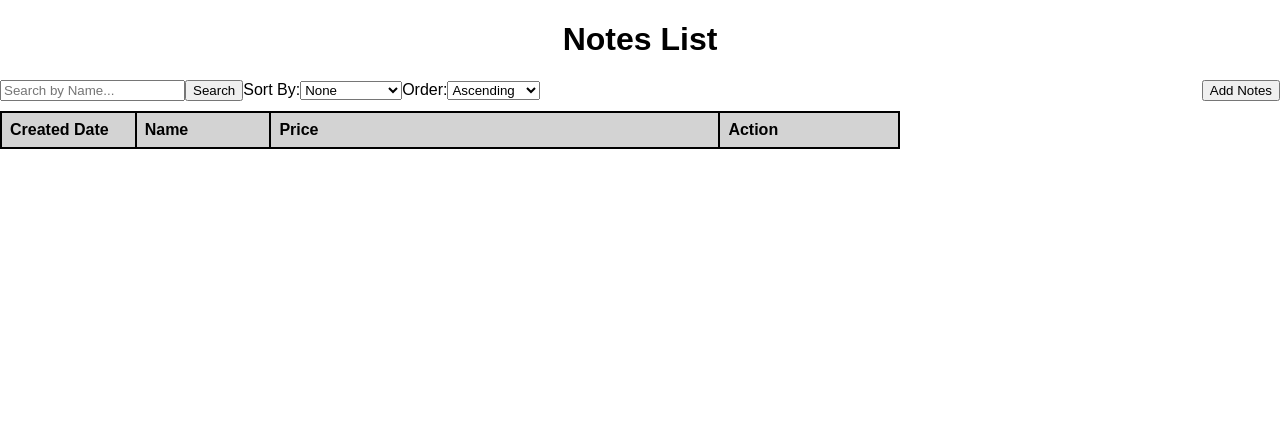
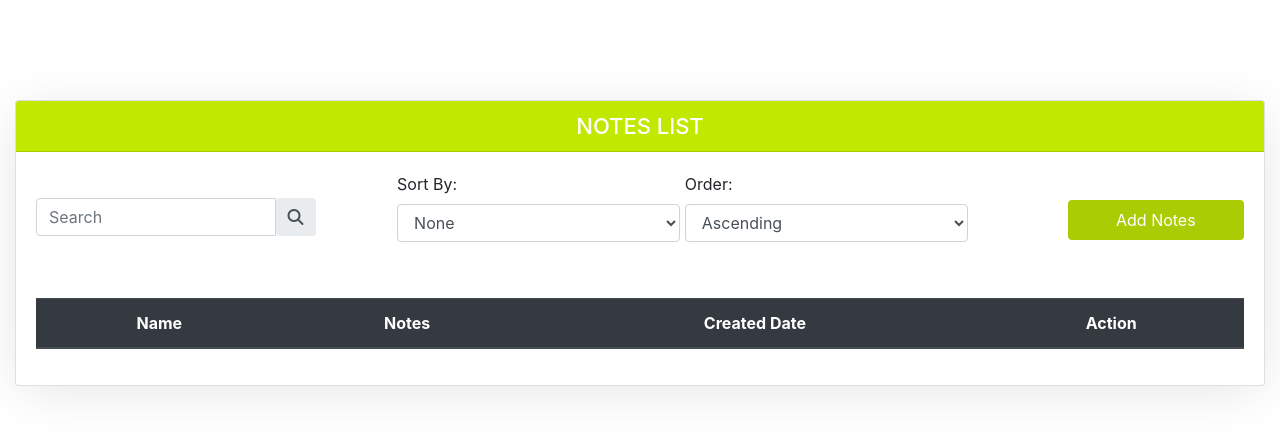
Before and after one commit to usamach85/Notes, a React (Create React App) app: page / in a window 1280 px wide. Shown: the top 432 px of the page. Built offline with nearby package versions, Linux system fonts and the light colour scheme.

Commit message:
UI is beautified

```diff
--- a/package.json
+++ b/package.json
@@ -4,6 +4,7 @@
   "private": true,
   "dependencies": {
     "@fortawesome/fontawesome-free": "^6.4.0",
+    "bootstrap": "^4.6.0",
     "node-modules": "^1.0.1",
     "react": "^16.4.1",
     "react-bootstrap": "^2.7.4",
--- a/src/App.css
+++ b/src/App.css
@@ -30,82 +30,83 @@
     transform: rotate(360deg);
   }
 }
-.note-col {
-  margin-top: 5px;
+
+
+.content {
+  max-width: 1280px;
+  width: 100%;
+  margin: 100px auto;
+}
+.card {
+  box-shadow: 0px 7px 50px -6px #0000001f;
+}
+.card-header {
+  background-color: #c1e900 !important;
+  color: #fff;
+}
+
+.card-header h1 {
+text-transform: uppercase;
+font-size: 22px;
+margin: 0%;
+}
+
+.btn-add {
+  background-color: #aacc04 !important;
+  border: #defb55 !important;
+  width: 100%;
+  padding: 8px 25px !important;
+  margin-bottom: 15px;
+}
+.btn-add:hover {
+  opacity: 0.8;
+}
+.search-field,.data-sorting {
+  position: relative;
+  margin-bottom: 20px;
+  float: left;
+  width: 100%;
+}
+.form-group {
+  width: 48%;
+    float: left;
+    text-align: left;
+    margin-right: 5px;
+    margin-bottom: 20px !important;
+}
+
+.form-select {
+  display: block;
+    width: 100%;
+    height: calc(1.5em + 0.75rem + 2px);
+    padding: 0.375rem 0.75rem;
+    font-size: 1rem;
+    font-weight: 400;
+    line-height: 1.5;
+    color: #495057;
+    background-color: #fff;
+    background-clip: padding-box;
+    border: 1px solid #ced4da;
+    border-radius: 0.25rem;
+    -webkit-transition: border-color .15s ease-in-out,-webkit-box-shadow .15s ease-in-out;
+    transition: border-color .15s ease-in-out,-webkit-box-shadow .15s ease-in-out;
+    -o-transition: border-color .15s ease-in-out,box-shadow .15s ease-in-out;
+    transition: border-color .15s ease-in-out,box-shadow .15s ease-in-out;
+    transition: border-color .15s ease-in-out,box-shadow .15s ease-in-out,-webkit-box-shadow .15s ease-in-out;
+}
+
+.input-add {
+  margin-bottom: 15px;
 }
 .input-note {
-  height: 100px;
-}
-.button-add {
-  position: relative;
-  margin-top: 5px;
-  width: 50px;
+  min-height: 350px;
+  margin-bottom: 15px;
 }
 
-.input-title, .input-note{
-  position: relative;
-  max-width: 100px;
+.btn-submit, .btn-cancel {
+  padding: 8px 25px !important;
+  margin-bottom: 15px;
+  width: 48%;
+  margin-right: 5px;
 
 }
-
-.sorting {
-  display: flex;
-  justify-content: center;
-  align-items: center;
-}
-
-.search-container {
-  display: flex;
-  margin-top: 10px;
-  justify-content: "space-between";
-}
-
-.search-container .col-5,
-.search-container .col-2 {
-  display: flex;
-}
-
-.search-container input,
-.search-container button {
-  width: 100%;
-}
-
-.table {
-  display: flex;
-  flex-direction: column;
-  margin-top: 10px;
-  height: 100vh;
-}
-
-.table table {
-  border-collapse: collapse;
-  width: 100%;
-  max-width: 900px;
-}
-
-.table th {
-  border: 2px solid black;
-  background-color: lightgrey;
-  padding: 8px;
-  text-align: left;
-}
-
-.table th.title,
-.table th.createdDate {
-  width: 15%;
-}
-
-.table th.body {
-  width: 50%;
-}
-
-.table td {
-  border: 1px solid #ddd;
-  padding: 8px;
-  text-align: left;
-}
-
-.btn-add{
-  position: relative;
-  align-items: end;
-}
--- a/src/App.js
+++ b/src/App.js
@@ -10,6 +10,7 @@ class App extends Component {
 
     this.state = {
       items: JSON.parse(localStorage.getItem("items")) || [],
+      filteredItems: [],
       showAddNewItemPage: false,
       itemToEdit: null,
       itemToView: null,
@@ -23,14 +24,17 @@ class App extends Component {
     this.handleView = this.handleView.bind(this);
   }
 
-  handleSearch = (name, date) => {
-    const filteredItems = this.state.items.filter(
-      (item) =>
-        item.name.toLowerCase().includes(name.toLowerCase()) &&
-        item.createdDate.includes(date)
-    );
-
-    this.setState({ items: filteredItems });
+  handleSearch = (name) => {
+    if (name) {
+      const filteredItems = this.state.items.filter(
+        (item) =>
+          item.name.toLowerCase().includes(name.toLowerCase()) ||
+          item.price.toLowerCase().includes(name.toLowerCase())
+      );
+      this.setState({ filteredItems }); // Update only the filteredItems state
+    } else {
+      this.setState({ filteredItems: [] }); // Reset filteredItems state to empty array
+    }
   };
 
   componentWillMount() {
@@ -100,12 +104,13 @@ class App extends Component {
   };
 
   render() {
+    const { filteredItems, showAddNewItemPage, itemToEdit, itemToView } = this.state;
     return (
       <div className="App">
         {!this.state.showAddNewItemPage && (
           <TableWithSearch
             onAddNotesClick={this.toggleAddNewItemPage}
-            data={this.state.items}
+            data={filteredItems.length > 0 ? filteredItems : this.state.items}
             handleEdit={this.handleEdit}
             handleView={this.handleView}
             handleDelete={this.onDelete}
--- a/src/Notes.js
+++ b/src/Notes.js
@@ -32,6 +32,12 @@ class Notes extends Component {
   onSubmit(event) {
     event.preventDefault();
 
+    // Add validation to check for empty fields
+    if (!this.titleInput.value.trim() || !this.bodyInput.value.trim()) {
+      alert("Both fields are required.");
+      return;
+    }
+
     if (this.props.itemToEdit) {
       // If itemToEdit exists, call the onEditSubmit method to update the existing note
       this.props.onEditSubmit(
@@ -65,33 +71,54 @@ class Notes extends Component {
     const isViewMode = !!itemToView;
 
     return (
+
+      <section className="content">
+        <div className="card">
+          <div className="card-header">
+            <h1 className="card-title">Add New Note</h1>
+          </div>
+          <div className="card-body">
+          <div className="row">
+        <div className="col-12">
+          <div className="d-flex justify-content-center">
           <form onSubmit={this.onSubmit}>
               <div className="row">
-          <div className="col-12">
-            <h3 className="mb-2">Add Notes</h3>
+                <div className="col-12 text-center">
+
                   <input
-            className="input-title"
+                    className="form-control input-add"
                     placeholder="Title"
                     ref={(titleInput) => (this.titleInput = titleInput)}
                     defaultValue={itemToView ? itemToView.name : ""}
                     readOnly={isViewMode}
                   />
                 </div>
-          <div className="col-12 note-col">
+                <div className="col-12 note-col text-center">
                   <textarea
-              className="input-note"
+                    className="form-control input-note"
                     placeholder="Note"
                     ref={(bodyInput) => (this.bodyInput = bodyInput)}
                     defaultValue={itemToView ? itemToView.price : ""}
                     readOnly={isViewMode}
                   />
                 </div>
-          {!isViewMode && <button className="btn button-add">Save</button>}{" "}
-          <button className="btn button-close " onClick={this.onClose}>
+                <div className="col-12 text-center d-flex justify-content-center">
+                  {!isViewMode && (
+                    <button className="btn btn-add btn-submit">Save</button>
+                  )}
+                  <button className="btn btn-secondary btn-cancel" onClick={this.onClose}>
                     Close
                   </button>
                 </div>
+              </div>
             </form>
+          </div>
+        </div>
+      </div>
+          </div>
+        </div>
+      </section>
+
     );
   }
 }
--- a/src/crud.js
+++ b/src/crud.js
@@ -1,6 +1,5 @@
 import React from "react";
 import Notes from "./Notes";
-import Item from "./Item";
 
 const AddNewItemPage = ({ onAdd }) => {
   return (
--- a/src/index.js
+++ b/src/index.js
@@ -2,6 +2,7 @@ import React from 'react';
 import ReactDOM from 'react-dom';
 import './index.css';
 import App from './App';
+import 'bootstrap/dist/css/bootstrap.min.css';
 import registerServiceWorker from './registerServiceWorker';
 
 ReactDOM.render(<App />, document.getElementById('root'));
--- a/src/main.js
+++ b/src/main.js
@@ -44,70 +44,98 @@ const TableWithSearch = (props) => {
   };
 
   return (
-    <div>
-      <h1 className="heading">Notes List</h1>
-      <div className="row">
-        <div
-          className="search-container"
-          style={{ display: "flex", justifyContent: "space-between" }}
-        >
-          <div style={{ display: "flex", alignItems: "center" }}>
-            <div className="col-5">
+    <div className="container-fluid">
+      <section className="content">
+        <div className="card">
+          <div className="card-header">
+              <h1 className="card-title">Notes List</h1>
+          </div>
+          <div className="card-body">
+
+          <div className="row justify-content-between align-items-center mb-3">
+          <div className="col-12 col-sm-3 col-md-3 d-flex align-items-center justify-content-md-start justify-content-center">
+
+            <div className="search-field">
+
+            <div class="input-group rounded">
             <input
               type="text"
-                placeholder="Search by Name..."
+              placeholder="Search"
               value={name}
               onChange={handleNameChange}
+              className="form-control"
             />
+            <span className="input-group-text border-0" id="search-addon" onClick={handleSearchClick}>
+    <i class="fas fa-search"></i>
+  </span>
 </div>
-            <div className="col-2">
-              <button onClick={handleSearchClick}>Search</button>
             </div>
-            <div>
-              <div className="col-5 sorting ">
+
+
+
+          </div>
+
+          <div className="col-12 col-sm-6 col-md-6 align-items-center justify-content-md-start justify-content-center">
+            <div className="data-sorting">
+
+<div className="form-group">
 <label>Sort By:</label>
 <select
   value={sortBy}
   onChange={(e) => setSortBy(e.target.value)}
+  className="form-select"
 >
   <option value="">None</option>
   <option value="createdDate">Created Date</option>
   <option value="name">Title</option>
 </select>
 
-                <div>
+</div>
+<div className="form-group">
+
+
 <label>Order:</label>
 <select
   value={sortOrder}
   onChange={(e) => setSortOrder(e.target.value)}
+  className="form-select"
 >
   <option value="asc">Ascending</option>
   <option value="desc">Descending</option>
 </select>
 </div>
+
+
+
 </div>
             </div>
-          </div>
-          <div className="col-2 btn-add">
-            <button onClick={onAddNotesClick}>Add Notes</button>
+
+          <div className="col-12 col-sm-2 col-md-2 d-flex justify-content-md-end justify-content-center">
+            <button className="btn btn-primary btn-add" onClick={onAddNotesClick}>
+              Add Notes
+            </button>
           </div>
         </div>
-        <div className="col-12 table">
-          <table>
-            <thead>
+
+          <div className="row justify-content-center">
+          <div className="col-12 w-100">
+            <table className="table table-light table-striped">
+              <thead className="thead-dark">
                 <tr>
+
+                  <th className="title">Name</th>
+                  <th className="body">Notes</th>
                   <th className="createdDate">Created Date</th>
-                <th className="title">Name</th>
-                <th className="body">Price</th>
                   <th className="action">Action</th>
                 </tr>
               </thead>
               <tbody>
                 {sortedData.map((row, index) => (
                   <tr key={index}>
-                  <td>{row.createdDate}</td>
+
                     <td>{row.name}</td>
                     <td>{row.price}</td>
+                    <td>{row.createdDate}</td>
                     <td>
                       <button
                         className="mx-2"
@@ -131,6 +159,12 @@ const TableWithSearch = (props) => {
             </table>
           </div>
         </div>
+
+          </div>
+        </div>
+        {/* Cards ends here */}
+      </section>
+
     </div>
   );
 };
```
Also changed, not shown: 2 other files (tests, documents, lock files or other folders). Lines whose indentation alone changed are shown as unchanged.
